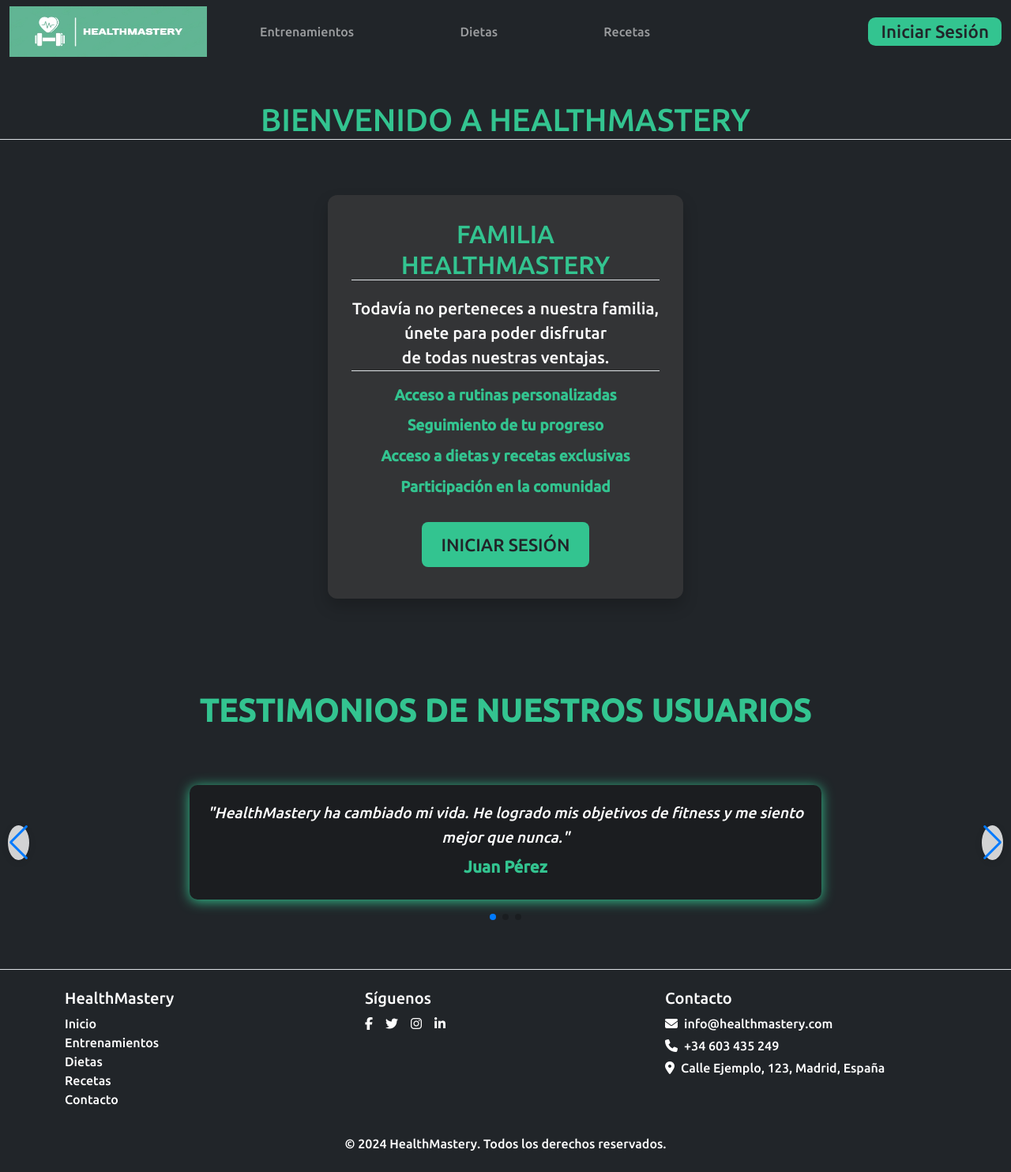
After one commit to JavierFerrer03/repositorioJavierFerrer, a PHP site: page /app/views/favourites.php in a window 1280 px wide. The commit adds this page. Shown: the whole page at 79% size. Run offline with PHP 8.4, Linux system fonts and the light colour scheme.

Commit message:
Avance web

```diff
--- a/app/controllers/ControladorChat.php
+++ b/app/controllers/ControladorChat.php
@@ -6,19 +6,13 @@ class ControladorChat
         $conexionDB = new ConexionDB(MYSQL_USER, MYSQL_PASS, MYSQL_HOST, MYSQL_DB);
         $conn = $conexionDB->getConexion();
 
-        // obteniendo el mensaje del usuario a través de ajax
         $getMesg = mysqli_real_escape_string($conn, $_POST['text']);
 
-        //comprobando la consulta del usuario a la consulta de la base de datos
         $check_data = "SELECT replies FROM chat WHERE queries LIKE '%$getMesg%'";
         $run_query = mysqli_query($conn, $check_data) or die("Error");
 
-
-        // si la consulta del usuario coincide con la consulta de la base de datos, mostraremos la respuesta; de lo contrario, irá a otra declaración
         if (mysqli_num_rows($run_query) > 0) {
-            //recuperando la reproducción de la base de datos de acuerdo con la consulta del usuario
             $fetch_data = mysqli_fetch_assoc($run_query);
-            //almacenando la respuesta a una variable que enviaremos a ajax
             $replay = $fetch_data['replies'];
             echo $replay;
 
--- a/app/controllers/ControladorFavorito.php
+++ b/app/controllers/ControladorFavorito.php
@@ -1,5 +1,8 @@
 <?php
 class ControladorFavorito{
+    public function inicioFavourite(){
+        require 'app/views/favourites.php';
+    }
     public function insertExerciseFavourite(){
         $conexionDB = new ConexionDB(MYSQL_USER, MYSQL_PASS, MYSQL_HOST, MYSQL_DB);
         $conn = $conexionDB->getConexion();
@@ -37,4 +40,5 @@ class ControladorFavorito{
             print json_encode(['respuesta'=>'error']);
         }
     }
+
 }
--- /dev/null
+++ b/app/views/favourites.php
@@ -0,0 +1,165 @@
+<!doctype html>
+<html lang="es">
+
+<head>
+    <meta charset="utf-8">
+    <meta name="viewport" content="width=device-width, initial-scale=1">
+    <title>HealthMastery</title>
+    <link rel="stylesheet" href="web/css/styles.css">
+    <link href="https://cdn.jsdelivr.net/npm/bootstrap@5.3.3/dist/css/bootstrap.min.css" rel="stylesheet" integrity="sha384-QWTKZyjpPEjISv5WaRU9OFeRpok6YctnYmDr5pNlyT2bRjXh0JMhjY6hW+ALEwIH" crossorigin="anonymous">
+    <link rel="stylesheet" href="https://cdnjs.cloudflare.com/ajax/libs/font-awesome/6.5.2/css/all.min.css" integrity="sha512-SnH5WK+bZxgPHs44uWIX+LLJAJ9/2PkPKZ5QiAj6Ta86w+fsb2TkcmfRyVX3pBnMFcV7oQPJkl9QevSCWr3W6A==" crossorigin="anonymous" referrerpolicy="no-referrer" />
+    <link rel="stylesheet" href="https://cdn.jsdelivr.net/npm/swiper@11/swiper-bundle.min.css" />
+    <script src="https://unpkg.com/aos@2.3.1/dist/aos.js"></script>
+</head>
+
+<body class="body">
+    <header class="header bg-dark">
+        <nav class="navbar navbar-expand-lg navbar-dark bg-dark">
+            <div class="container-fluid">
+                <a href="index.php?accion=inicio"><img src="web/images/logo.png" alt="" class="imageLogo"></a>
+                <button class="navbar-toggler" type="button" data-bs-toggle="collapse" data-bs-target="#navbarSupportedContent" aria-controls="navbarSupportedContent" aria-expanded="false" aria-label="Toggle navigation">
+                    <span class="navbar-toggler-icon"></span>
+                </button>
+                <div class="collapse navbar-collapse" id="navbarSupportedContent">
+                    <ul class="navbar-nav me-auto mb-2 mb-lg-0 w-75 justify-content-around">
+                        <li class="nav-item">
+                            <a class="nav-link" href="index.php?accion=inicioTraining">Entrenamientos</a>
+                        </li>
+                        <li class="nav-item">
+                            <a class="nav-link" href="index.php?accion=inicioDiets">Dietas</a>
+                        </li>
+                        <li class="nav-item">
+                            <a class="nav-link">Recetas</a>
+                        </li>
+                    </ul>
+                </div>
+                <?php if (!isset($_COOKIE['sid']) || !isset($_SESSION['username'])) : ?>
+                    <div class="navbar-login">
+                        <button class="button__login"><a href="index.php?accion=login" class="link__login">Iniciar Sesión</a></button>
+                    </div>
+                <?php else : ?>
+                    <div class="dropdown login__user">
+                        <button class="btn btn-secondary dropdown-toggle" type="button" id="dropdownMenuButton" data-bs-toggle="dropdown" aria-expanded="false">
+                            <i class="fa-solid fa-user icon__user"></i>
+                            <?= $_SESSION['username'] ?>
+                        </button>
+                        <ul class="dropdown-menu dropdown-menu-end" aria-labelledby="dropdownMenuButton">
+                            <li><a class="dropdown-item" href="index.php?accion=profile">Mi perfil</a></li>
+                            <?php if ($_SESSION['rol'] === 'ADMIN') : ?>
+                                <li><a class="dropdown-item" href="#">Todos Clientes</a></li>
+                            <?php elseif ($_SESSION['rol'] === 'CLIENTE') : ?>
+                                <li><a class="dropdown-item" href="#">Favoritos</a></li>
+                            <?php endif; ?>
+                            <li><a class="dropdown-item" href="index.php?accion=logout" id="logout-button">Cerrar sesión</a></li>
+                        </ul>
+                    </div>
+                <?php endif; ?>
+            </div>
+        </nav>
+    </header>
+    <main class="main">
+        <?php if (!isset($_COOKIE['sid']) || !isset($_SESSION['username'])) : ?>
+            <!-- Código perteneciente si no se ha iniciado sesión -->
+            <h1 class="main__title mt-5 border-bottom">BIENVENIDO A HEALTHMASTERY</h1>
+            <section class="section__cardLogin">
+                <div class="custom-card">
+                    <h2 class="border-bottom title__cardLogin">FAMILIA HEALTHMASTERY</h2>
+                    <p class="text__cardLogin border-bottom">Todavía no perteneces a nuestra familia, únete para poder disfrutar <br>
+                        de todas nuestras ventajas.</p>
+                    <ul>
+                        <li>Acceso a rutinas personalizadas</li>
+                        <li>Seguimiento de tu progreso</li>
+                        <li>Acceso a dietas y recetas exclusivas</li>
+                        <li>Participación en la comunidad</li>
+                    </ul>
+                    <a href="index.php?accion=login" class="btn btn-primary">INICIAR SESIÓN</a>
+                </div>
+            </section>
+            <section class="section__testimonials py-5">
+                <div class="container-swiper">
+                    <h2 class="text-center">Testimonios de nuestros usuarios</h2>
+                    <div class="swiper-container">
+                        <div class="swiper-wrapper">
+                            <div class="swiper-slide">
+                                <div class="testimonial">
+                                    <p>"HealthMastery ha cambiado mi vida. He logrado mis objetivos de fitness y me siento mejor que nunca."</p>
+                                    <h5>Juan Pérez</h5>
+                                </div>
+                            </div>
+                            <div class="swiper-slide">
+                                <div class="testimonial">
+                                    <p>"Las recetas y planes de alimentación son increíbles. Nunca había comido tan saludable y delicioso."</p>
+                                    <h5>María García</h5>
+                                </div>
+                            </div>
+                            <div class="swiper-slide">
+                                <div class="testimonial">
+                                    <p>"El soporte y la comunidad en HealthMastery me han mantenido motivado y en el camino correcto."</p>
+                                    <h5>Carlos Sánchez</h5>
+                                </div>
+                            </div>
+                            <!-- Agrega más testimonios según sea necesario -->
+                        </div>
+                        <!-- Agregar navegación de swiper -->
+                        <div class="swiper-button-next"></div>
+                        <div class="swiper-button-prev"></div>
+                        <div class="swiper-pagination"></div>
+                    </div>
+                </div>
+            </section>
+        <?php else : ?>
+            <h1 class="main__title border-bottom">DIETAS SALUDABLES</h1>
+            <?php if ($_SESSION['rol'] === 'ADMIN') :  ?>
+                <!-- Código pertenenciente si el usuario es administrador -->
+
+            <?php elseif ($_SESSION['rol'] === 'CLIENTE') : ?>
+                <!-- Código perteneciente si el usuario es cliente -->
+
+            <?php endif; ?>
+        <?php endif; ?>
+    </main>
+    <footer class="bg-dark text-white py-4 mt-auto border-top">
+        <div class="container">
+            <div class="row">
+                <div class="col-md-4 mb-3">
+                    <h5>HealthMastery</h5>
+                    <ul class="list-unstyled">
+                        <li><a href="#" class="text-white text-decoration-none">Inicio</a></li>
+                        <li><a href="#" class="text-white text-decoration-none">Entrenamientos</a></li>
+                        <li><a href="#" class="text-white text-decoration-none">Dietas</a></li>
+                        <li><a href="#" class="text-white text-decoration-none">Recetas</a></li>
+                        <li><a href="#" class="text-white text-decoration-none">Contacto</a></li>
+                    </ul>
+                </div>
+                <div class="col-md-4 mb-3">
+                    <h5>Síguenos</h5>
+                    <ul class="list-unstyled d-flex">
+                        <li><a href="#" class="text-white me-3"><i class="fab fa-facebook-f"></i></a></li>
+                        <li><a href="#" class="text-white me-3"><i class="fab fa-twitter"></i></a></li>
+                        <li><a href="#" class="text-white me-3"><i class="fab fa-instagram"></i></a></li>
+                        <li><a href="#" class="text-white me-3"><i class="fab fa-linkedin-in"></i></a></li>
+                    </ul>
+                </div>
+                <div class="col-md-4 mb-3">
+                    <h5>Contacto</h5>
+                    <p class="mb-1"><i class="fas fa-envelope me-2"></i>info@healthmastery.com</p>
+                    <p class="mb-1"><i class="fas fa-phone me-2"></i>+34 603 435 249</p>
+                    <p class="mb-1"><i class="fas fa-map-marker-alt me-2"></i>Calle Ejemplo, 123, Madrid, España</p>
+                </div>
+            </div>
+            <div class="row">
+                <div class="col-12 text-center">
+                    <p class="mb-0">&copy; 2024 HealthMastery. Todos los derechos reservados.</p>
+                </div>
+            </div>
+        </div>
+    </footer>
+    <!-- Scripts -->
+    <script src="https://cdn.jsdelivr.net/npm/bootstrap@5.3.3/dist/js/bootstrap.bundle.min.js" integrity="sha384-YvpcrYf0tY3lHB60NNkmXc5s9fDVZLESaAA55NDzOxhy9GkcIdslK1eN7N6jIeHz" crossorigin="anonymous"></script>
+    <script src="https://cdn.jsdelivr.net/npm/swiper@11/swiper-bundle.min.js"></script>
+    <script src="https://cdn.jsdelivr.net/npm/chart.js"></script>
+    <script src="web/js/js.js"></script>
+    <script src="web/js/swiper.js"></script>
+</body>
+
+</html>
--- a/index.php
+++ b/index.php
@@ -48,6 +48,8 @@ $mapa = array(
     'getchat'=>array('controlador'=>'ControladorChat','metodo'=>'getchat'),
     'inicioExercise'=>array('controlador'=>'ControladorEjercicios','metodo'=>'inicioExercise'),
     'insertExercise'=>array('controlador'=>'ControladorEjercicios','metodo'=>'insertExercise'),
+    'deleteExercise'=>array('controlador'=>'ControladorEjercicios','metodo'=>'deleteExercise'),
+    'inicioFavourite'=>array('controlador'=>'ControladorFavorito','metodo'=>'inicioFavourite'),
     'insertExerciseFavourite'=>array('controlador'=>'ControladorFavorito','metodo'=>'insertExerciseFavourite'),
     'deleteExerciseFavourite'=>array('controlador'=>'ControladorFavorito','metodo'=>'deleteExerciseFavourite'),
 );
```
Also changed, not shown: app/controllers/ControladorEjercicios.php (+14 -0 lines), app/models/ExerciseDAO.php (+15 -0 lines), app/models/ExerciseFavouriteDAO.php (+16 -7 lines), app/views/exercise.php (+52 -50 lines), web/css/styles.css (+40 -4 lines), web/exercisePhoto/32c1f7b79090b180bed0b6fccde96eb9.jpg (added), web/exercisePhoto/9834e393dcedfb33a450caba43cd3790.jpg (added).
